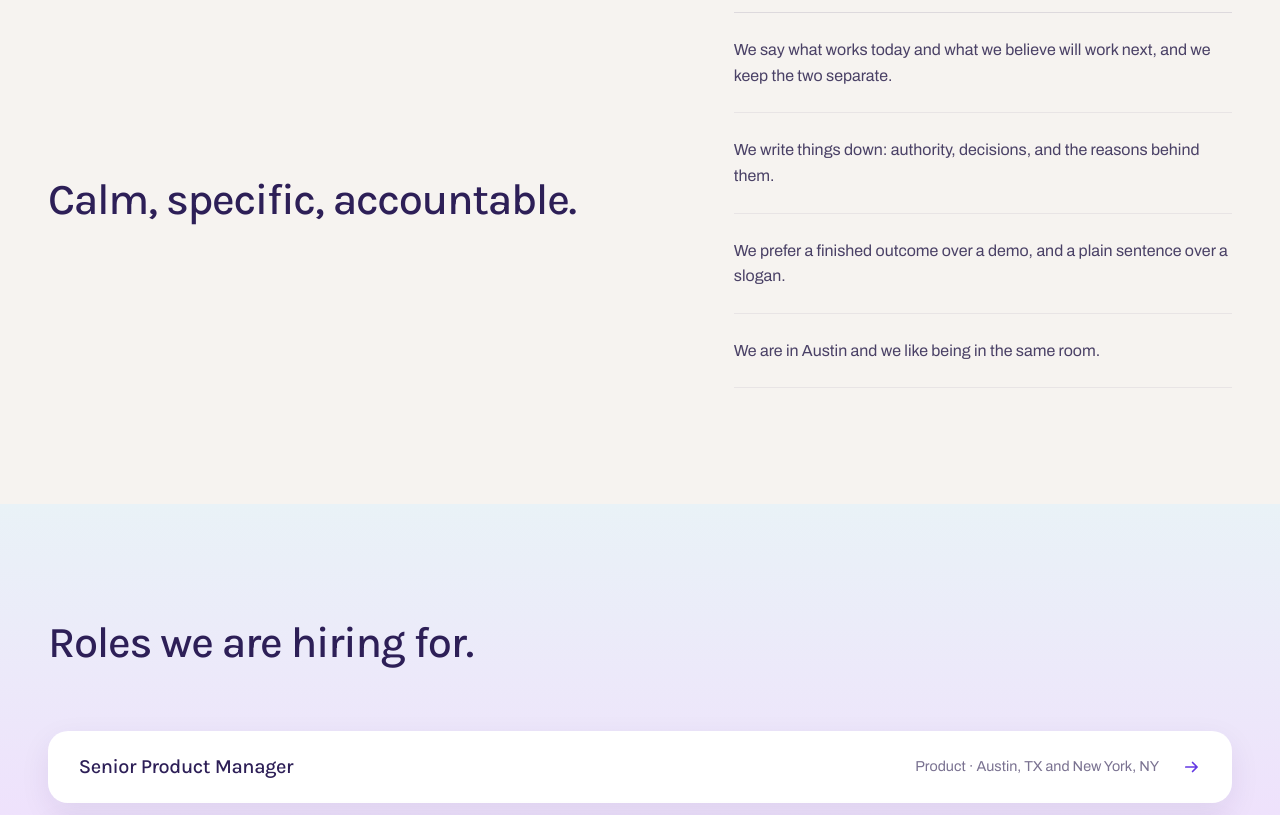
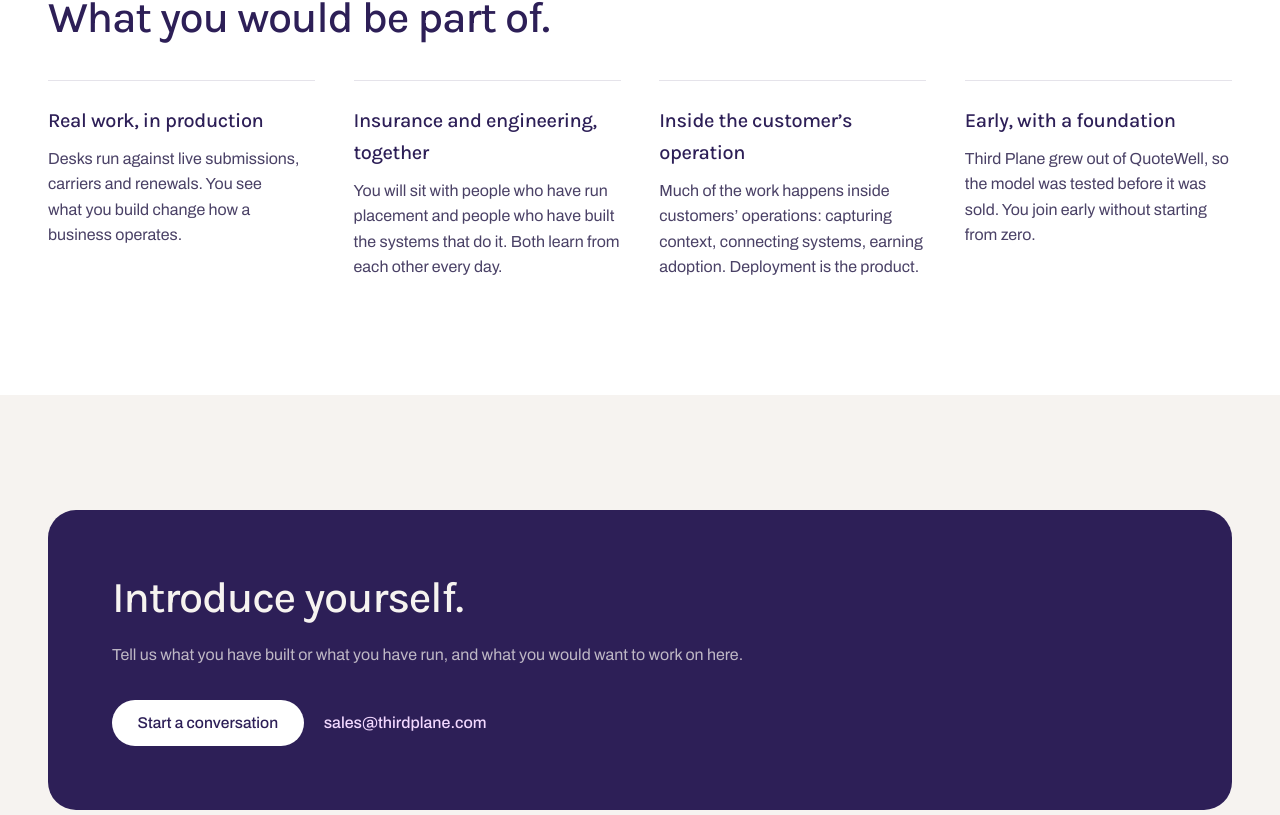
Before and after one commit to Third-Plane/third-plane-site, a React (Vite) app: page /careers in a window 1280 px wide. Shown: the part 1105-1920 px from the top of the page. Built offline with nearby package versions, Linux system fonts and the light colour scheme.

Commit message:
Reorder sections

```diff
--- a/src/content/careers.json
+++ b/src/content/careers.json
@@ -25,17 +25,8 @@
       }
     ]
   },
-  "how": {
-    "title": "Calm, specific, accountable.",
-    "items": [
-      "We say what works today and what we believe will work next, and we keep the two separate.",
-      "We write things down: authority, decisions, and the reasons behind them.",
-      "We prefer a finished outcome over a demo, and a plain sentence over a slogan.",
-      "We are in Austin and we like being in the same room."
-    ]
-  },
   "roles": {
-    "title": "Roles we are hiring for.",
+    "title": "Open Roles",
     "empty": "No open roles are listed right now. If you know insurance operations or build AI systems that do real work and want to work on this, write to us anyway.",
     "items": [
       {
--- a/src/data/content-types.ts
+++ b/src/data/content-types.ts
@@ -80,7 +80,6 @@ export type CareersFile = {
   title: Lines;
   lead: string;
   why: { title: string; items: Card[] };
-  how: { title: string; items: string[] };
   roles: {
     title: string;
     empty: string;
--- a/src/index.css
+++ b/src/index.css
@@ -1166,30 +1166,6 @@ ol {
     grid-template-columns: 1fr;
   }
 }
-.human {
-  grid-template-columns: minmax(0, 1.1fr) minmax(0, 0.9fr);
-  align-items: center;
-  gap: clamp(2.5rem, 6vw, 6rem);
-  display: grid;
-}
-.human__list {
-  border-top: 1.5px solid var(--line);
-  display: grid;
-}
-.human__list li {
-  border-bottom: 1px solid var(--line-soft);
-  font-family: var(--font-head);
-  letter-spacing: -0.02em;
-  color: var(--ink);
-  padding: 1.5rem 0;
-  font-size: var(--type-md);
-  font-weight: 500;
-}
-@media (width <= 860px) {
-  .human {
-    grid-template-columns: 1fr;
-  }
-}
 .cta {
   border-radius: calc(var(--radius) + 8px);
   background: var(--deep);
@@ -1441,14 +1417,6 @@ ol {
   }
 }
 
-.human__list--prose li {
-  font-family: var(--font-body);
-  font-size: var(--type-sm);
-  letter-spacing: 0;
-  font-weight: 400;
-  color: var(--ink-body);
-}
-
 .flow--dark .flow__col {
   background: #f6f3f00a;
   border: 1px solid var(--line-dark);
--- a/src/pages/Careers.tsx
+++ b/src/pages/Careers.tsx
@@ -11,34 +11,7 @@ export function Careers() {
     <>
       <PageHero family="careers" title={page.title} lead={page.lead} />
 
-      <section className="section section--white" id="why">
-        <div className="container">
-          <SectionHead title={page.why.title} />
-          <div className="grid grid--4">
-            {page.why.items.map((item, i) => (
-              <article className="point" data-reveal style={delayStyle(i)} key={item.title}>
-                <h3 className="point__title">{item.title}</h3>
-                <p className="point__body">{item.body}</p>
-              </article>
-            ))}
-          </div>
-        </div>
-      </section>
-
-      <section className="section" id="how">
-        <div className="container human">
-          <div data-reveal>
-            <h2 className="display-2">{page.how.title}</h2>
-          </div>
-          <ul className="human__list human__list--prose" data-reveal style={delayStyle(1)}>
-            {page.how.items.map((item) => (
-              <li key={item}>{item}</li>
-            ))}
-          </ul>
-        </div>
-      </section>
-
-      <section className="section section--blend" id="roles">
+      <section className="section" id="roles">
         <div className="container">
           <SectionHead title={page.roles.title} />
           {page.roles.items.length ? (
@@ -63,6 +36,20 @@ export function Careers() {
         </div>
       </section>
 
+      <section className="section section--white" id="why">
+        <div className="container">
+          <SectionHead title={page.why.title} />
+          <div className="grid grid--4">
+            {page.why.items.map((item, i) => (
+              <article className="point" data-reveal style={delayStyle(i)} key={item.title}>
+                <h3 className="point__title">{item.title}</h3>
+                <p className="point__body">{item.body}</p>
+              </article>
+            ))}
+          </div>
+        </div>
+      </section>
+
       <Cta title={page.cta.title} body={page.cta.body} href={site.mailto} />
     </>
   );
```
Also changed, not shown: .pages.yml.
